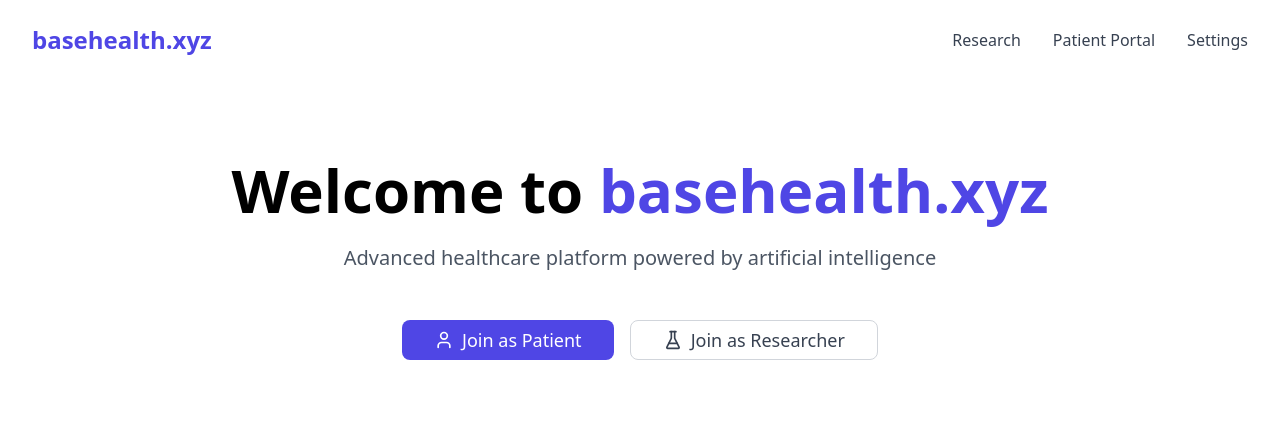
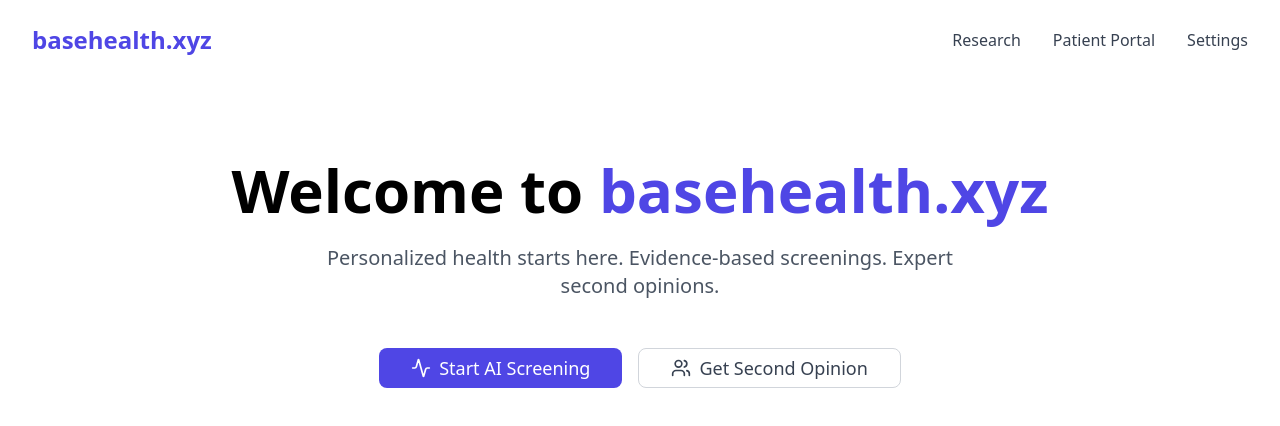
Before and after one commit to raimp001/Fork-of-Basehealth, a Next.js app: page / in a window 1280 px wide. Shown: the top 426 px of the page. Built offline with nearby package versions, Linux system fonts and the light colour scheme.

Commit message:
Restore original workflow: Start AI Screening and Get Second Opinion buttons

```diff
--- a/app/page.tsx
+++ b/app/page.tsx
@@ -1,6 +1,6 @@
 import Link from "next/link"
 import { Button } from "@/components/ui/button"
-import { User, FlaskConical, Settings } from "lucide-react"
+import { Activity, Users } from "lucide-react"
 
 export default function HomePage() {
   return (
@@ -34,7 +34,7 @@ export default function HomePage() {
           </h1>
 
           <p className="text-xl text-gray-600 mb-12 max-w-2xl mx-auto">
-            Advanced healthcare platform powered by artificial intelligence
+            Personalized health starts here. Evidence-based screenings. Expert second opinions.
           </p>
 
           <div className="flex flex-col sm:flex-row gap-4 justify-center items-center">
@@ -43,8 +43,8 @@ export default function HomePage() {
               className="bg-indigo-600 hover:bg-indigo-700 text-white px-8 py-3 text-lg rounded-lg font-medium transition-colors"
             >
               <Link href="/screening" className="flex items-center gap-2">
-                <User className="h-5 w-5" />
-                Join as Patient
+                <Activity className="h-5 w-5" />
+                Start AI Screening
               </Link>
             </Button>
 
@@ -53,9 +53,9 @@ export default function HomePage() {
               variant="outline"
               className="border-gray-300 text-gray-700 hover:bg-gray-50 px-8 py-3 text-lg rounded-lg font-medium transition-colors"
             >
-              <Link href="/providers/signup" className="flex items-center gap-2">
-                <FlaskConical className="h-5 w-5" />
-                Join as Researcher
+              <Link href="/second-opinion" className="flex items-center gap-2">
+                <Users className="h-5 w-5" />
+                Get Second Opinion
               </Link>
             </Button>
           </div>
```
